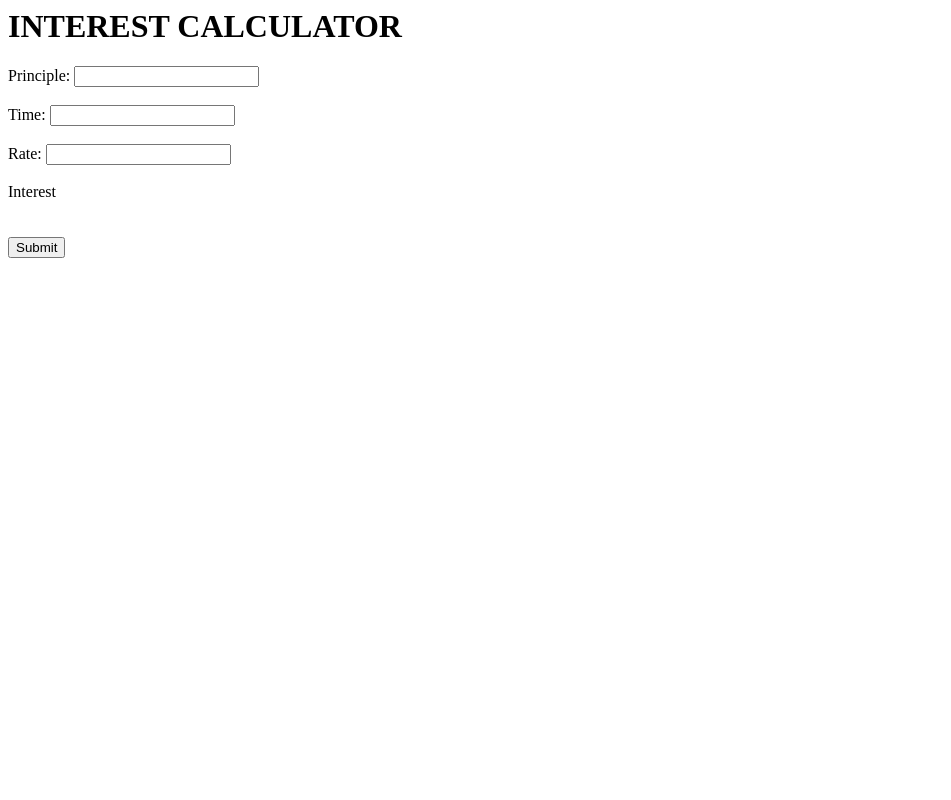
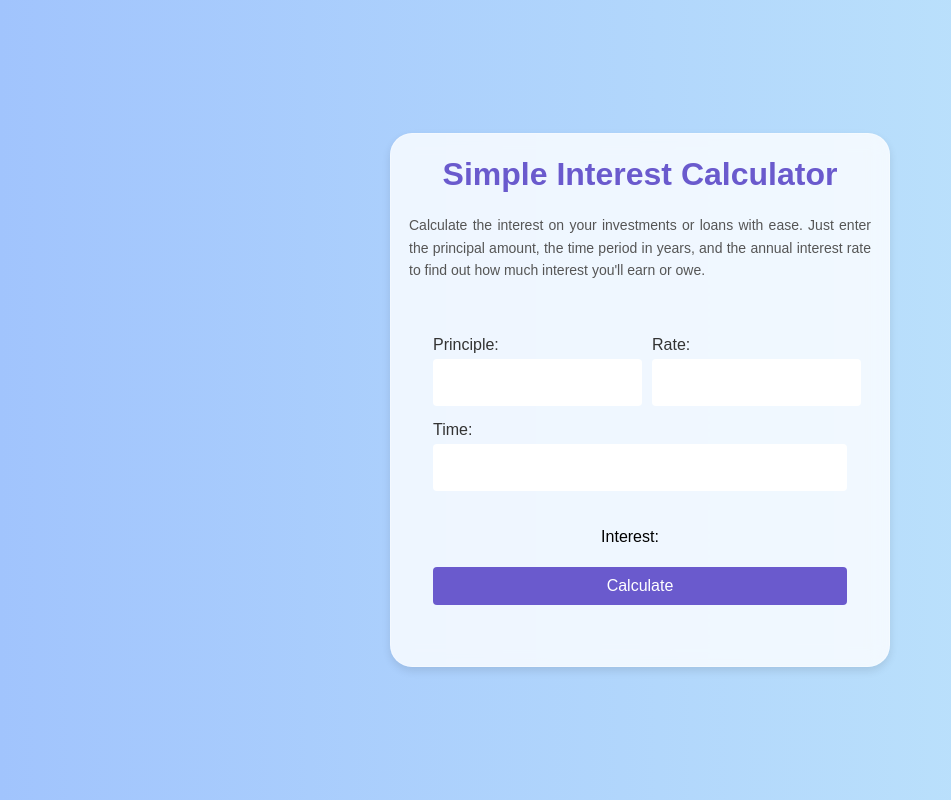
Before and after one commit to sainath711/money-calcus, a plain HTML site: page index.html in a window 1280 px wide. Shown: the whole page, without its empty margins (0-951 px from the left). Drawn offline with Linux system fonts and the light colour scheme.

Commit message:
Styling added

```diff
--- a/index.html
+++ b/index.html
@@ -2,21 +2,44 @@
 
 <head>
     <title>Money Calculus</title>
+    <link rel="stylesheet" href="styles.css">
+    <style>
+
+    </style>
 </head>
 
 <body>
-    <h1>INTEREST CALCULATOR</h1>
-    <form onsubmit="handleSubmit(event)">
-        <label>Principle:</label>
-        <input type="number" name="principle" required><br><br>
-        <label>Time:</label>
-        <input type="number" name="time" required><br><br>
-        <label>Rate:</label>
-        <input type="number" name="rate" required><br><br>
-        <label>Interest</label>
-        <div id="output"></div><br><br>
-        <input type="submit">
-    </form>
+
+    <div class="card_container">
+        <div>
+            <h1>Simple Interest Calculator</h1>
+            <p>Calculate the interest on your investments or loans with ease. Just enter the principal amount, the time
+                period in years, and the annual interest rate to find out how much interest you'll earn or owe.</p>
+        </div>
+        <form onsubmit="handleSubmit(event)">
+            <div class="form-input">
+                <div>
+                    <label>Principle:</label>
+                    <input type="number" name="principle" required>
+                </div>
+                <div>
+                    <label>Rate:</label>
+                    <input type="number" name="rate" required>
+                </div>
+            </div>
+            <label>Time:</label>
+            <input type="number" name="time" required>
+
+            <div class="output-container">
+                <div>
+                    <span>Interest:</span>
+                    <span id="output"></span>
+                </div>
+                <button type="submit">Calculate</button>
+            </div>
+
+        </form>
+    </div>
     <script>
 
         // Get the form elements by their name.
--- /dev/null
+++ b/styles.css
@@ -0,0 +1,96 @@
+* {
+    box-sizing: border-box;
+}
+
+body {
+    margin: 0;
+    padding: 0;
+    height: 100vh;
+    font-family: 'Arial', sans-serif;
+    background: linear-gradient(to right, #a1c4fd, #c2e9fb);
+    display: flex;
+    justify-content: center;
+    align-items: center;
+}
+
+.card_container {
+    background: rgba(255, 255, 255, 0.8);
+    backdrop-filter: blur(10px);
+    border-radius: 22px;
+    box-shadow: 0 4px 8px rgba(0, 0, 0, 0.1);
+    width: 80%;
+    max-width: 500px;
+    padding: 0px 18px 23px 18px;
+    border: 1px solid rgba(255, 255, 255, 0.3);
+}
+
+h1 {
+    color: #6a5acd;
+    text-align: center;
+}
+
+p {
+    color: #555;
+    font-size: 14px;
+    line-height: 1.6;
+    text-align: justify;
+    padding-bottom: 12px;
+}
+
+form {
+    border-radius: 8px;
+    margin-top: 20px;
+    border-style: groovy;
+    display: flex;
+    flex-direction: column;
+    padding: 22px 24px;
+}
+
+.form-input {
+    display: grid;
+    grid-template-columns: 1fr auto;
+    gap: 10px;
+}
+
+.form-input>div {
+    display: flex;
+    flex-direction: column;
+}
+
+form label {
+    margin-bottom: 5px;
+    color: #333333;
+}
+
+form input {
+    padding: 1rem;
+    margin-bottom: 15px;
+    border: none;
+    border-radius: 4px;
+}
+
+.output-container {
+    text-align: center;
+    padding-top: 20px;
+}
+
+#output {
+    padding: 10px;
+    color: #6a5acd;
+    border-radius: 4px;
+    padding: 10px;
+    font-size: large;
+    font-weight: bold;
+}
+
+form button {
+    background-color: #6a5acd;
+    color: white;
+    padding: 10px 20px;
+    border: none;
+    font-size: medium;
+    border-radius: 4px;
+    cursor: pointer;
+    margin-top: 20px;
+    width: 100%;
+}
```
